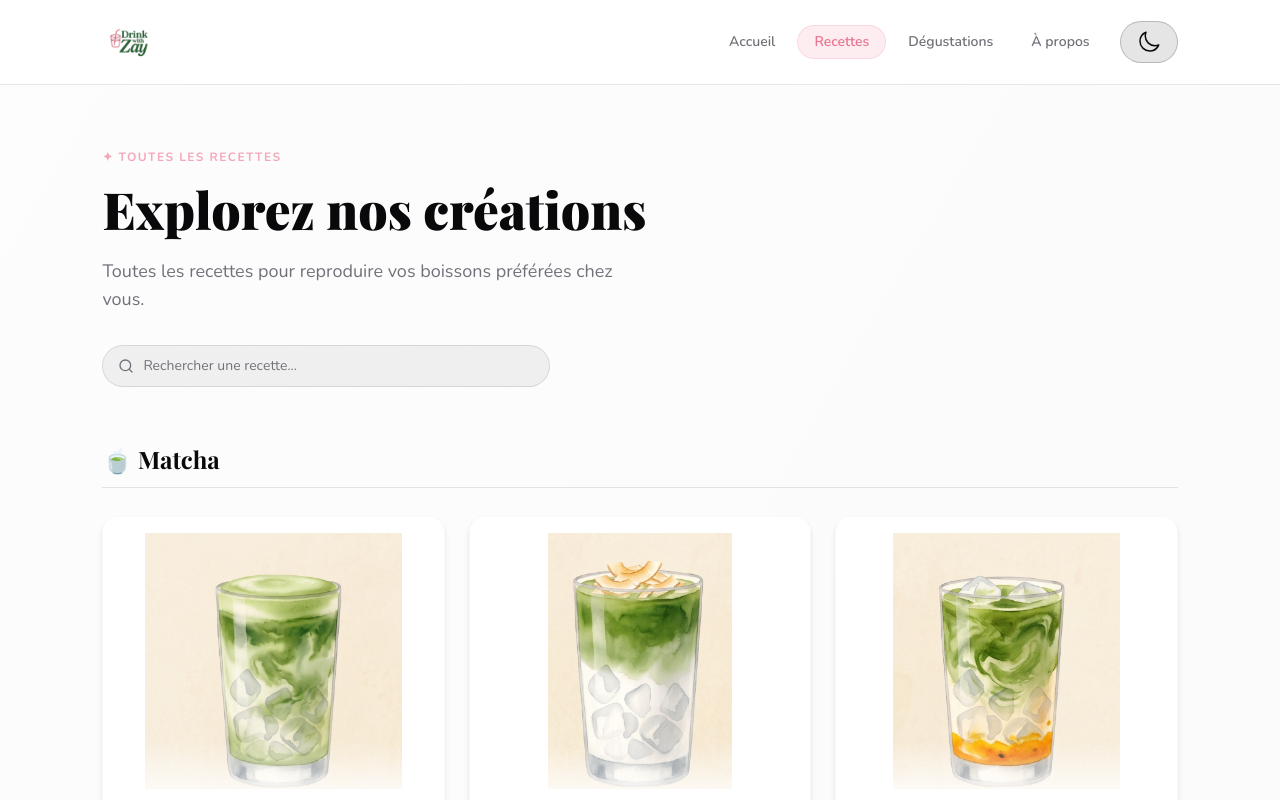
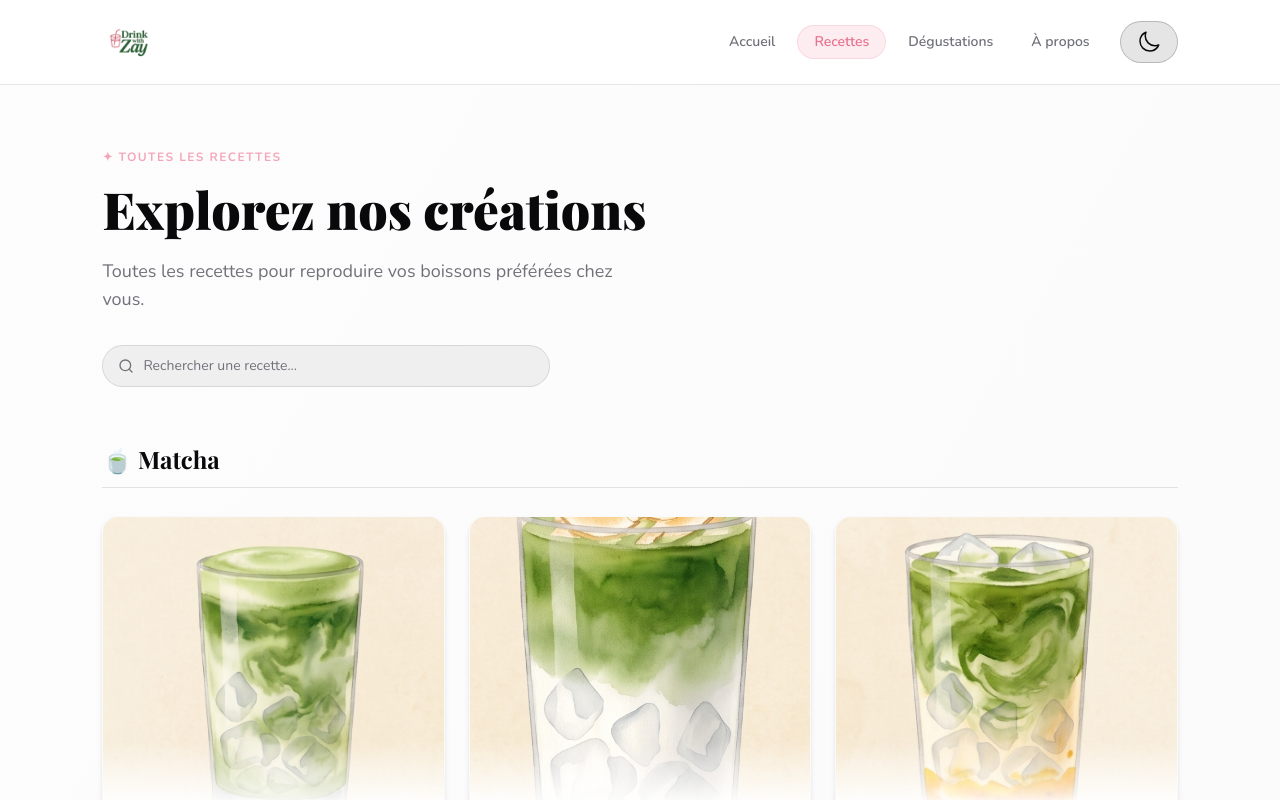
Before and after one commit to Kouceyla/DrinkwithZayy, a React (Vite) app: page /recettes in a window 1280 px wide. Shown: the top 800 px of the page. Built offline with nearby package versions, Linux system fonts and the light colour scheme; a web font is replaced by a local one.

Commit message:
fix: Change image class from object-contain to object-cover for better display

```diff
--- a/src/components/RecipeCard.jsx
+++ b/src/components/RecipeCard.jsx
@@ -14,7 +14,7 @@ export function RecipeCard({ drink, category, delay = 0 }) {
           <img
             src={drink.image}
             alt={drink.name}
-            className="h-full w-full object-contain transition-transform duration-500 group-hover:scale-105 p-4"
+            className="h-full w-full object-cover transition-transform duration-500 group-hover:scale-105"
             onError={(e) => { e.currentTarget.style.display = "none"; }}
           />
           <div className="absolute inset-x-0 bottom-0 h-16" style={{ background: "linear-gradient(to top,hsl(var(--background)) 0%,transparent 100%)" }} />
```
